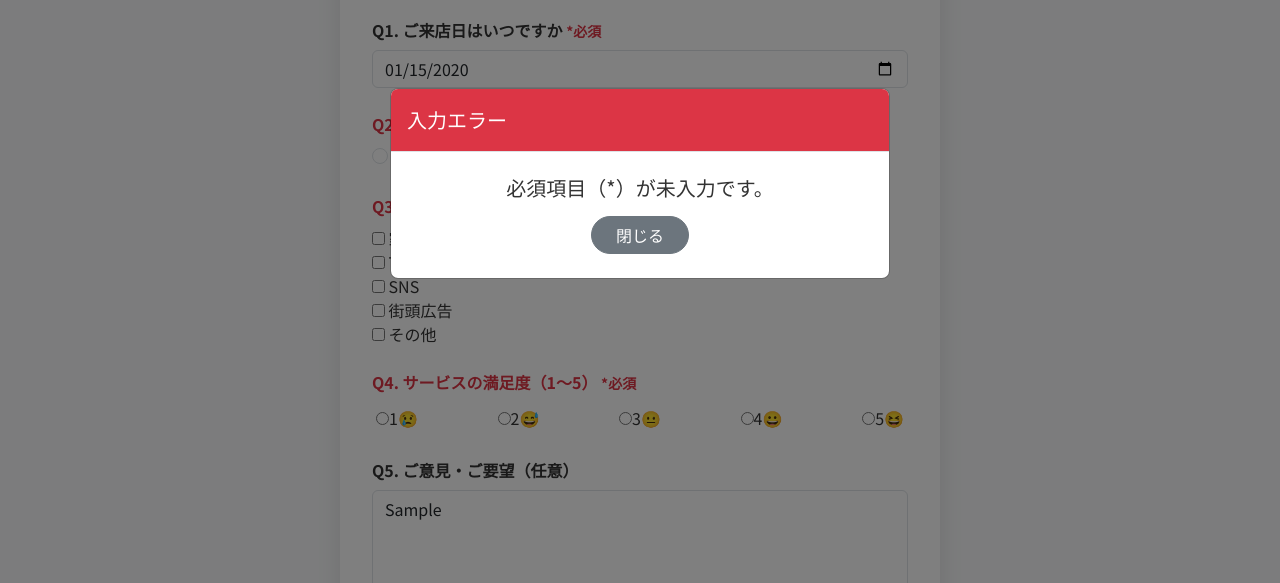
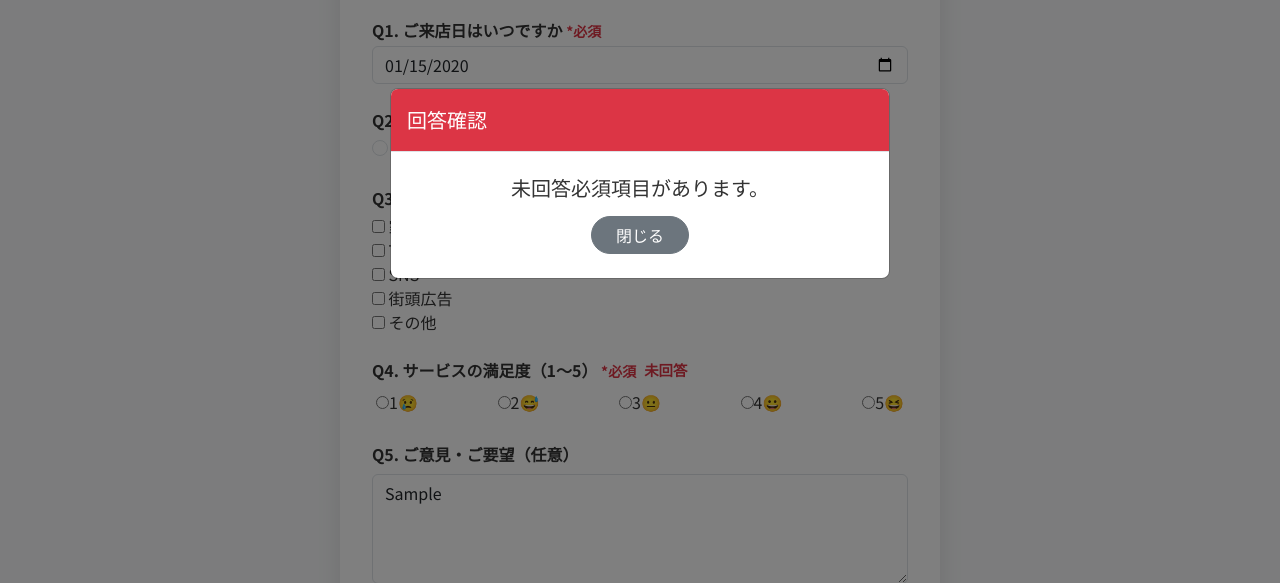
Before and after one commit to kasuya1204/qrdm, a plain HTML site: page index.html in a window 1280 px wide. Both pictures are taken after typing "2020-01-15", "Sample" into the empty fields and a click on the button "回答". Shown: the part 217-800 px from the top of the page. Drawn offline with nearby package versions, Linux system fonts and the light colour scheme; no server answers.

Commit message:
Add files via upload

```diff
--- a/index.html
+++ b/index.html
@@ -22,19 +22,17 @@ body {
 .text-error { color: #dc3545; font-size: 0.875em; }
 
 /* --- バリデーションエラー用スタイル --- */
-.form-control.is-invalid,
-.form-label.is-invalid { /* Q2, Q3, Q4 のラベル用 */
-  color: #dc3545;
-}
-.form-control.is-invalid {
+.form-control.is-invalid { /* input要素のエラー枠線 */
    border-color: #dc3545;
 }
 .form-control.is-invalid:focus {
   box-shadow: 0 0 0 0.25rem rgba(220, 53, 69, 0.25);
 }
-/* ラジオボタンやチェックボックスのis-invalidは直接効かないため、ラベルで代替 */
-.form-label.is-invalid {
-  font-weight: bold;
+
+/* 「未回答」メッセージ用のスタイル */
+.validation-message {
+    font-size: 0.9em;
+    font-weight: bold;
 }
 
 </style>
@@ -50,14 +48,22 @@ body {
     <h2 class="text-center mb-4" style="color:#007bff;">サービスについてのアンケート</h2>
     <form id="surveyForm" onsubmit="return submitSurvey(event)" novalidate>
 
+      <!-- Q1 -->
       <div class="mb-4">
-        <label for="q1_visit_date" class="form-label fw-bold">Q1. ご来店日はいつですか <span class="text-error">*必須</span></label>
-        <input type="date" class="form-control" id="q1_visit_date">
+        <div class="d-flex align-items-center">
+          <label for="q1_visit_date" class="form-label fw-bold mb-0">Q1. ご来店日はいつですか <span class="text-error">*必須</span></label>
+          <span class="text-danger ms-2 d-none validation-message" id="q1_error">未回答</span>
+        </div>
+        <input type="date" class="form-control mt-1" id="q1_visit_date">
       </div>
 
+      <!-- Q2 -->
       <div class="mb-4">
-        <label class="form-label fw-bold" id="q2_label">Q2. ご年齢 <span class="text-error">*必須</span></label>
-        <div class="d-flex flex-wrap">
+        <div class="d-flex align-items-center">
+          <label class="form-label fw-bold mb-0" id="q2_label">Q2. ご年齢 <span class="text-error">*必須</span></label>
+          <span class="text-danger ms-2 d-none validation-message" id="q2_error">未回答</span>
+        </div>
+        <div class="d-flex flex-wrap mt-1">
           <div class="form-check me-3"><input class="form-check-input" type="radio" name="q2_age" value="10代"><label class="form-check-label">10代</label></div>
           <div class="form-check me-3"><input class="form-check-input" type="radio" name="q2_age" value="20代"><label class="form-check-label">20代</label></div>
           <div class="form-check me-3"><input class="form-check-input" type="radio" name="q2_age" value="30代"><label class="form-check-label">30代</label></div>
@@ -66,9 +72,13 @@ body {
         </div>
       </div>
 
+      <!-- Q3 -->
       <div class="mb-4">
-        <label class="form-label fw-bold" id="q3_label">Q3. サービスを知ったきっかけ（複数回答可） <span class="text-error">*必須</span></label>
-        <div class="d-flex flex-column">
+        <div class="d-flex align-items-center">
+           <label class="form-label fw-bold mb-0" id="q3_label">Q3. サービスを知ったきっかけ（複数回答可） <span class="text-error">*必須</span></label>
+           <span class="text-danger ms-2 d-none validation-message" id="q3_error">未回答</span>
+        </div>
+        <div class="d-flex flex-column mt-1">
           <label><input type="checkbox" name="q3_source" value="家族・友人"> 家族・友人</label>
           <label><input type="checkbox" name="q3_source" value="TVCM"> TVCM</label>
           <label><input type="checkbox" name="q3_source" value="SNS"> SNS</label>
@@ -77,9 +87,13 @@ body {
         </div>
       </div>
 
+      <!-- Q4 -->
       <div class="mb-4">
-        <label class="form-label fw-bold" id="q4_label">Q4. サービスの満足度（1～5） <span class="text-error">*必須</span></label>
-        <div class="d-flex justify-content-between flex-wrap"> <!-- スマホ用にwrap追加 -->
+        <div class="d-flex align-items-center">
+          <label class="form-label fw-bold mb-0" id="q4_label">Q4. サービスの満足度（1～5） <span class="text-error">*必須</span></label>
+          <span class="text-danger ms-2 d-none validation-message" id="q4_error">未回答</span>
+        </div>
+        <div class="d-flex justify-content-between flex-wrap mt-1"> <!-- スマホ用にwrap追加 -->
           <label class="m-1"><input type="radio" name="q4_satisfaction" value="1">1😢</label>
           <label class="m-1"><input type="radio" name="q4_satisfaction" value="2">2😅</label>
           <label class="m-1"><input type="radio" name="q4_satisfaction" value="3">3😐</label>
@@ -88,6 +102,7 @@ body {
         </div>
       </div>
 
+      <!-- Q5 -->
       <div class="mb-4">
         <label for="q5_comment" class="form-label fw-bold">Q5. ご意見・ご要望（任意）</label>
         <textarea class="form-control" id="q5_comment" rows="4"></textarea>
@@ -101,7 +116,7 @@ body {
   </div>
 </main>
 
-<!-- 回答済みモーダル (新規追加) -->
+<!-- 回答済みモーダル (既存) -->
 <div class="modal fade" id="alreadyAnsweredModal" tabindex="-1" data-bs-backdrop="static" data-bs-keyboard="false">
   <div class="modal-dialog modal-dialog-centered">
     <div class="modal-content">
@@ -114,14 +129,33 @@ body {
   </div>
 </div>
 
-<!-- バリデーションエラーモーダル (新規追加) -->
+<!-- バリデーションエラーモーダル (既存) -->
 <div class="modal fade" id="validationErrorModal" tabindex="-1">
   <div class="modal-dialog modal-dialog-centered">
     <div class="modal-content">
-      <div class="modal-header bg-danger text-white"><h5 class="modal-title">入力エラー</h5></div>
+      <div class="modal-header bg-danger text-white"><h5 class="modal-title">回答確認</h5></div>
       <div class="modal-body text-center py-4">
-        <p class="h5 mb-3" id="validationErrorMessage">必須項目が未入力です。</p>
+        <p class="h5 mb-3" id="validationErrorMessage">未回答必須項目があります。</p>
         <button type="button" class="btn btn-secondary btn-pill" data-bs-dismiss="modal">閉じる</button>
+      </div>
+    </div>
+  </div>
+</div>
+
+<!-- 戻る確認モーダル (新規追加) -->
+<div class="modal fade" id="confirmExitModal" tabindex="-1">
+  <div class="modal-dialog modal-dialog-centered">
+    <div class="modal-content">
+      <div class="modal-header">
+        <h5 class="modal-title">確認</h5>
+        <button type="button" class="btn-close" data-bs-dismiss="modal" aria-label="Close"></button>
+      </div>
+      <div class="modal-body text-center py-4">
+        <p class="h5 mb-0">今までの回答が無効になりますが<br>宜しいですか？</p>
+      </div>
+      <div class="modal-footer justify-content-center">
+        <button type="button" class="btn btn-secondary btn-pill" data-bs-dismiss="modal">キャンセル</button>
+        <button type="button" class="btn btn-primary btn-pill" onclick="closeBrowser()">終了する</button>
       </div>
     </div>
   </div>
@@ -157,9 +191,13 @@ const code = window.location.search.replace("?", "") || "00000";
 
 // --- モーダルインスタンスの準備 ---
 let validationErrorModal;
+let confirmExitModal; // 戻る確認モーダル用
 document.addEventListener('DOMContentLoaded', function () {
     if (document.getElementById('validationErrorModal')) {
         validationErrorModal = new bootstrap.Modal(document.getElementById('validationErrorModal'));
+    }
+    if (document.getElementById('confirmExitModal')) { // 追加
+        confirmExitModal = new bootstrap.Modal(document.getElementById('confirmExitModal'));
     }
 });
 
@@ -221,35 +259,39 @@ async function submitSurvey(event) {
 
   // バリデーションエラーメッセージをリセット
   form.q1_visit_date.classList.remove('is-invalid');
-  document.getElementById('q2_label').classList.remove('is-invalid');
-  document.getElementById('q3_label').classList.remove('is-invalid');
-  document.getElementById('q4_label').classList.remove('is-invalid');
+  document.getElementById('q1_error').classList.add('d-none');
+  document.getElementById('q2_error').classList.add('d-none');
+  document.getElementById('q3_error').classList.add('d-none');
+  document.getElementById('q4_error').classList.add('d-none');
+
+  // Q2, Q3, Q4 のラベル要素を取得 (スクロールターゲット用)
+  const q2Label = document.getElementById('q2_label');
+  const q3Label = document.getElementById('q3_label');
+  const q4Label = document.getElementById('q4_label');
 
 
   // Q1. ご来店日
   if (!form.q1_visit_date.value) {
-    form.q1_visit_date.classList.add('is-invalid');
+    form.q1_visit_date.classList.add('is-invalid'); // input枠線を赤くする
+    document.getElementById('q1_error').classList.remove('d-none'); // 「未回答」表示
     if (!firstErrorElement) firstErrorElement = form.q1_visit_date;
   }
 
   // Q2. ご年齢
   if (!form.q2_age.value) {
-    const q2Label = document.getElementById('q2_label');
-    q2Label.classList.add('is-invalid');
-    if (!firstErrorElement) firstErrorElement = q2Label;
+    document.getElementById('q2_error').classList.remove('d-none'); // 「未回答」表示
+    if (!firstErrorElement) firstErrorElement = q2Label; // スクロールターゲットはラベル
   }
 
   // Q3. きっかけ
   if (form.querySelectorAll('input[name="q3_source"]:checked').length === 0) {
-    const q3Label = document.getElementById('q3_label');
-    q3Label.classList.add('is-invalid');
+    document.getElementById('q3_error').classList.remove('d-none'); // 「未回答」表示
     if (!firstErrorElement) firstErrorElement = q3Label;
   }
 
   // Q4. 満足度
   if (!form.q4_satisfaction.value) {
-    const q4Label = document.getElementById('q4_label');
-    q4Label.classList.add('is-invalid');
+    document.getElementById('q4_error').classList.remove('d-none'); // 「未回答」表示
     if (!firstErrorElement) firstErrorElement = q4Label;
   }
 
@@ -257,7 +299,7 @@ async function submitSurvey(event) {
   if (firstErrorElement) {
     // エラーモーダルを表示
     const errorMessage = document.getElementById('validationErrorMessage');
-    errorMessage.textContent = '必須項目（*）が未入力です。';
+    errorMessage.textContent = '未回答必須項目があります。';
     if(validationErrorModal) validationErrorModal.show();
 
     // エラー箇所へスクロール
@@ -307,8 +349,8 @@ async function submitSurvey(event) {
 
 // --- 戻るボタン機能 ---
 function confirmExit() {
-  if (confirm("アンケートを終了してブラウザを閉じます。よろしいですか？")) {
-    closeBrowser();
+  if (confirmExitModal) {
+    confirmExitModal.show();
   }
 }
 
```
